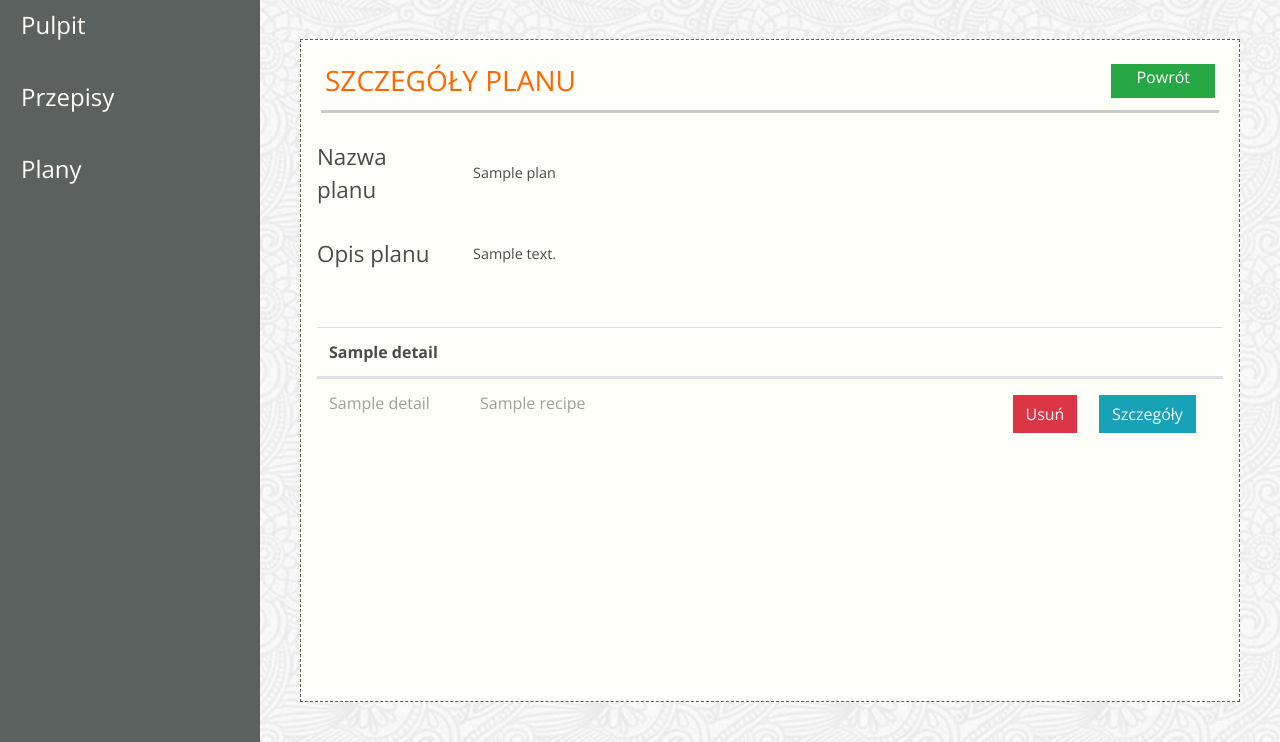
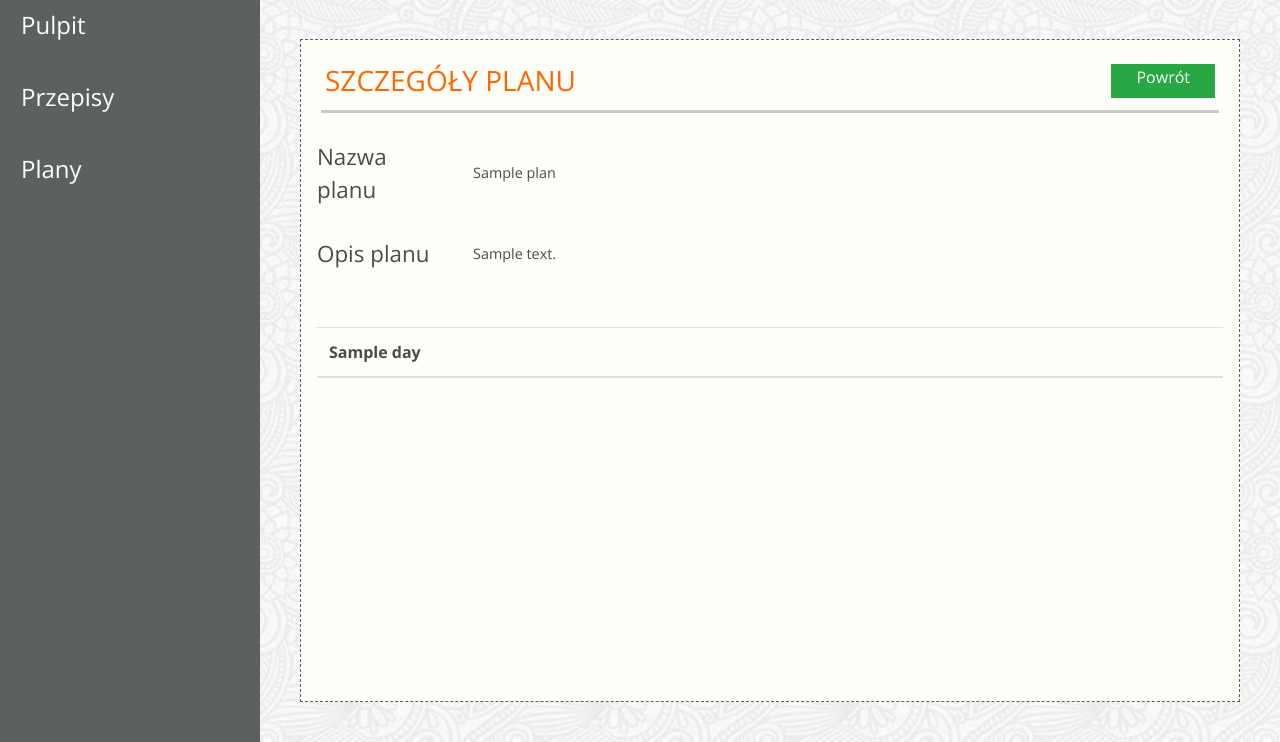
Before and after one commit to mateuszg1989/Jedzonko_scrum_project, a Django app: template jedzonko/templates/app-details-schedules.html in a window 1280 px wide. Shown: the part 85-827 px from the top of the page. Run offline with Django 3.2, Linux system fonts and the light colour scheme; the template is opened without the code that fills it: most values are stand-ins (such as "Sample title", 1, 10 or a date in 2020); lists and menus that the app fills with data are empty; some libraries are stand-ins or nearby versions; some web fonts are replaced.

Commit message:
task 7.1

```diff
--- a/jedzonko/forms.py
+++ b/jedzonko/forms.py
@@ -4,12 +4,13 @@ from jedzonko.models import Recipe, Plan
 class RecipeForm(forms.ModelForm):
     class Meta:
         model = Recipe
-        fields = ['name','preparation_time','description','ingredients']
+        fields = ['name','preparation_time','description','ingredients','method_of_preparing']
         labels = {
             'name': ('Nazwa przepisu'),
             'description':('Opis przepisu'),
             'preparation_time':('Czas przygotowania'),
-            'ingredients':('Składniki')
+            'ingredients':('Składniki'),
+            'method_of_preparing':('Opis przygotowania'),
         }
 
 class PlanForm(forms.ModelForm):
--- a/jedzonko/templates/app-details-schedules.html
+++ b/jedzonko/templates/app-details-schedules.html
@@ -32,20 +32,22 @@
                 </div>
             </div>
         </div>
- {% for details in recipe_plan %}
+ {% for day in day_name %}
         <table class="table">
             <thead>
             <tr class="d-flex">
-                <th class="col-2">{{ details.day_name }}</th>
+                <th class="col-2">{{ day }}</th>
                 <th class="col-7"></th>
                 <th class="col-1"></th>
                 <th class="col-2"></th>
             </tr>
             </thead>
             <tbody class="text-color-lighter">
+            {% for recipe in recipe_plan %}
+                {% if recipe.day_name == day %}
             <tr class="d-flex">
-                <td class="col-2">{{ details.meal_name }}</td>
-                <td class="col-7">{{ details.recipe }}</td>
+                <td class="col-2">{{ recipe.meal_name }}</td>
+                <td class="col-7">{{ recipe.recipe }}</td>
                 <td class="col-1 center">
                     <a href="#" class="btn btn-danger rounded-0 text-light m-1">Usuń</a>
                 </td>
@@ -54,6 +56,8 @@
                        class="btn btn-info rounded-0 text-light m-1">Szczegóły</a>
                 </td>
             </tr>
+                {% endif %}
+                {% endfor %}
             </tbody>
         </table>
      {% endfor %}
--- a/jedzonko/views.py
+++ b/jedzonko/views.py
@@ -116,11 +116,13 @@ class PlanListView(ListView):
 class PlanView(View):
     def get(self, request, id):
         plan = Plan.objects.get(id=id)
-        reciple_plan = RecipePlan.objects.filter(plan_id=id).order_by('recipe__plan__created')
+        recipe_plan = RecipePlan.objects.filter(plan_id=id).order_by('plan')
+        day_name = DayName.objects.filter(id__in=recipe_plan.values('day_name')).order_by('order')
         return render(request, 'app-details-schedules.html',
                       {
-                          'recipe_plan': reciple_plan,
+                          'recipe_plan': recipe_plan,
                           'plan': plan,
+                          'day_name': day_name,
                       })
 
 
```
